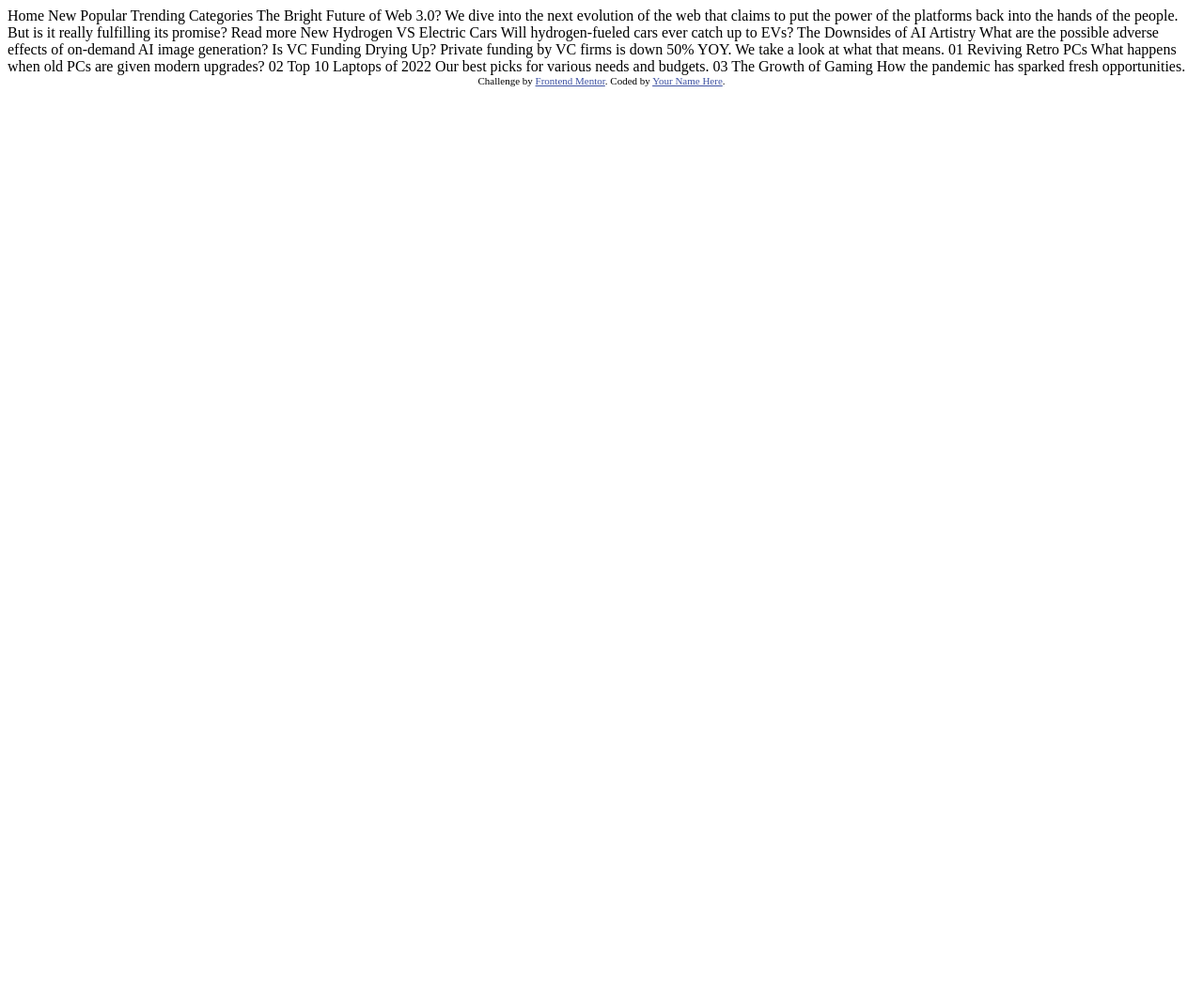
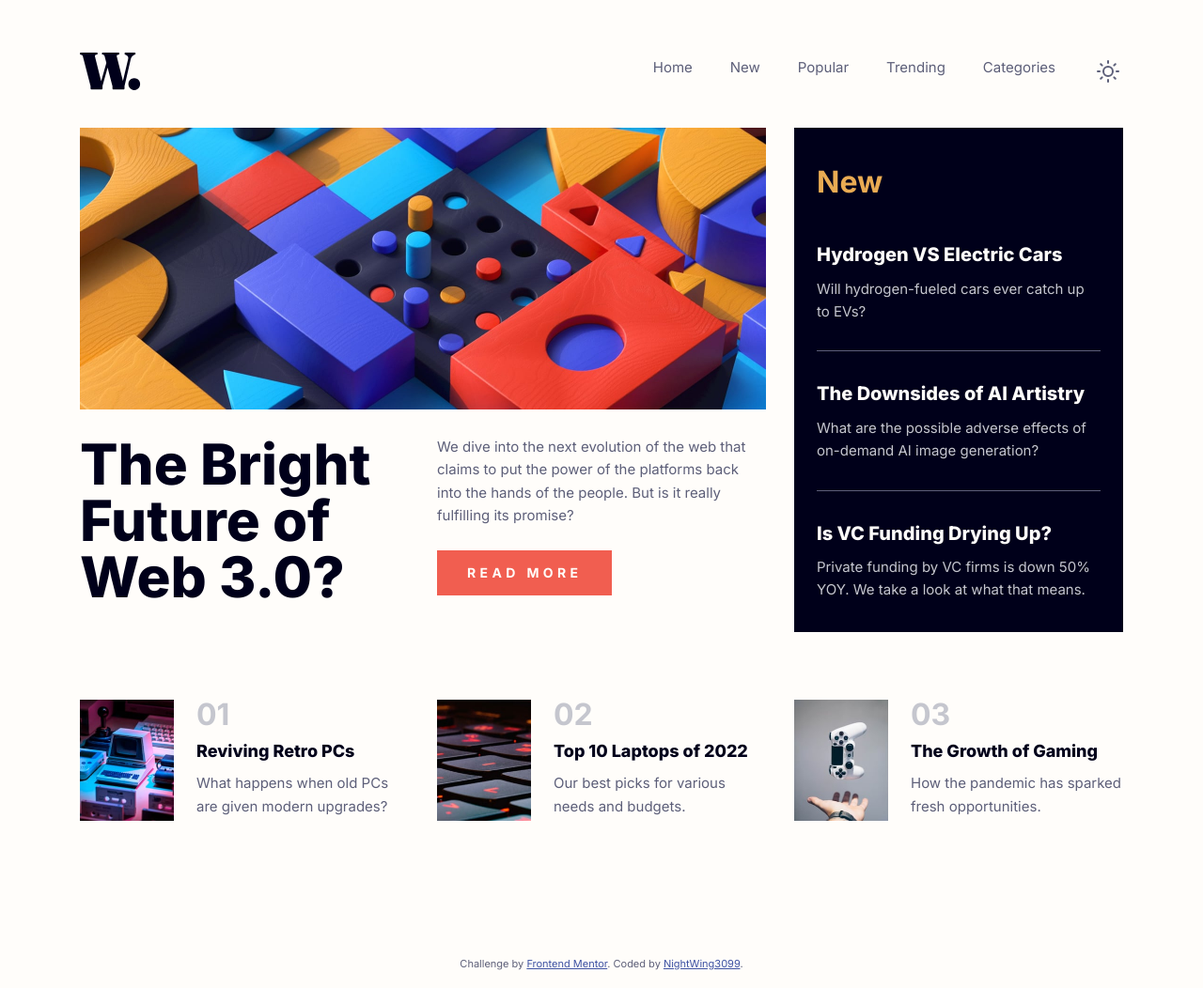
Before and after one commit to NightWing3099/news-page, a plain HTML site: page index.html in a window 1280 px wide. Shown: the whole page at 94% size. Before the commit the page ends 800 px from the top, so only its background shows below. Drawn offline with Linux system fonts and the light colour scheme.

Commit message:
making additions to the read me file on the page

```diff
--- a/index.html
+++ b/index.html
@@ -2,59 +2,128 @@
 <html lang="en">
 <head>
   <meta charset="UTF-8">
-  <meta name="viewport" content="width=device-width, initial-scale=1.0"> <!-- displays site properly based on user's device -->
-
+  <meta name="viewport" content="width=device-width, initial-scale=1.0">
   <link rel="icon" type="image/png" sizes="32x32" href="./assets/images/favicon-32x32.png">
-
   <title>Frontend Mentor | News homepage</title>
-
-  <!-- Feel free to remove these styles or customise in your own stylesheet 👍 -->
-  <style>
-    .attribution { font-size: 0.6875rem; text-align: center; }
-    .attribution a { color: hsl(228, 45%, 44%); }
-  </style>
+  <link rel="preconnect" href="https://fonts.googleapis.com">
+  <link rel="preconnect" href="https://fonts.gstatic.com" crossorigin>
+  <link href="https://fonts.googleapis.com/css2?family=Inter:wght@400;700;800&display=swap" rel="stylesheet">
+  <link rel="stylesheet" href="styles.css">
 </head>
 <body>
+  <div class="overlay" id="overlay"></div>
 
-  Home
-  New
-  Popular
-  Trending
-  Categories
+  <header class="header">
+    <div class="container">
+      <a href="#" class="logo" aria-label="Homepage">
+        <img src="./assets/images/logo.svg" alt="W." width="65" height="40">
+      </a>
+      <button class="nav-toggle" id="navToggle" aria-label="Open menu" aria-expanded="false">
+        <img src="./assets/images/icon-menu.svg" alt="" width="40" height="17">
+      </button>
+      <nav class="nav" id="nav" aria-label="Main navigation">
+        <button class="nav-close" id="navClose" aria-label="Close menu">
+          <img src="./assets/images/icon-menu-close.svg" alt="" width="32" height="31">
+        </button>
+        <ul class="nav-list">
+          <li><a href="#" class="nav-link">Home</a></li>
+          <li><a href="#" class="nav-link">New</a></li>
+          <li><a href="#" class="nav-link">Popular</a></li>
+          <li><a href="#" class="nav-link">Trending</a></li>
+          <li><a href="#" class="nav-link">Categories</a></li>
+          <li class="nav-item-theme">
+            <button class="nav-theme-toggle" id="themeToggle" aria-label="Toggle dark mode">
+              <svg class="theme-icon sun-icon" width="24" height="24" viewBox="0 0 24 24" fill="none" stroke="currentColor" stroke-width="2" stroke-linecap="round" stroke-linejoin="round">
+                <circle cx="12" cy="12" r="5"></circle>
+                <line x1="12" y1="1" x2="12" y2="3"></line>
+                <line x1="12" y1="21" x2="12" y2="23"></line>
+                <line x1="4.22" y1="4.22" x2="5.64" y2="5.64"></line>
+                <line x1="18.36" y1="18.36" x2="19.78" y2="19.78"></line>
+                <line x1="1" y1="12" x2="3" y2="12"></line>
+                <line x1="21" y1="12" x2="23" y2="12"></line>
+                <line x1="4.22" y1="19.78" x2="5.64" y2="18.36"></line>
+                <line x1="18.36" y1="5.64" x2="19.78" y2="4.22"></line>
+              </svg>
+              <svg class="theme-icon moon-icon" width="24" height="24" viewBox="0 0 24 24" fill="none" stroke="currentColor" stroke-width="2" stroke-linecap="round" stroke-linejoin="round">
+                <path d="M21 12.79A9 9 0 1 1 11.21 3 7 7 0 0 0 21 12.79z"></path>
+              </svg>
+            </button>
+          </li>
+        </ul>
+      </nav>
+    </div>
+  </header>
 
-  The Bright Future of Web 3.0?
+  <main>
+    <div class="container">
+      <section class="hero">
+        <div class="hero-main">
+          <picture>
+            <source media="(min-width: 768px)" srcset="./assets/images/image-web-3-desktop.jpg">
+            <img src="./assets/images/image-web-3-mobile.jpg" alt="Abstract geometric shapes in vibrant colors" class="hero-image">
+          </picture>
+          <div class="hero-content">
+            <h1 class="hero-title">The Bright Future of Web 3.0?</h1>
+            <div class="hero-text">
+              <p>We dive into the next evolution of the web that claims to put the power of the platforms back into the hands of the people. But is it really fulfilling its promise?</p>
+              <a href="#" class="btn">Read more</a>
+            </div>
+          </div>
+        </div>
 
-  We dive into the next evolution of the web that claims to put the power of the platforms back into the hands of the people.
-  But is it really fulfilling its promise?
+        <aside class="hero-sidebar">
+          <h2 class="sidebar-title">New</h2>
+          <article class="sidebar-article">
+            <h3><a href="#" class="sidebar-article-title">Hydrogen VS Electric Cars</a></h3>
+            <p>Will hydrogen-fueled cars ever catch up to EVs?</p>
+          </article>
+          <hr class="sidebar-divider">
+          <article class="sidebar-article">
+            <h3><a href="#" class="sidebar-article-title">The Downsides of AI Artistry</a></h3>
+            <p>What are the possible adverse effects of on-demand AI image generation?</p>
+          </article>
+          <hr class="sidebar-divider">
+          <article class="sidebar-article">
+            <h3><a href="#" class="sidebar-article-title">Is VC Funding Drying Up?</a></h3>
+            <p>Private funding by VC firms is down 50% YOY. We take a look at what that means.</p>
+          </article>
+        </aside>
+      </section>
 
-  Read more
-
-  New
-
-  Hydrogen VS Electric Cars
-  Will hydrogen-fueled cars ever catch up to EVs?
-
-  The Downsides of AI Artistry
-  What are the possible adverse effects of on-demand AI image generation?
-
-  Is VC Funding Drying Up?
-  Private funding by VC firms is down 50% YOY. We take a look at what that means.
-
-  01
-  Reviving Retro PCs
-  What happens when old PCs are given modern upgrades?
-
-  02
-  Top 10 Laptops of 2022
-  Our best picks for various needs and budgets.
-
-  03
-  The Growth of Gaming
-  How the pandemic has sparked fresh opportunities.
+      <section class="top-articles" aria-label="Top articles">
+        <article class="top-article">
+          <img src="./assets/images/image-retro-pcs.jpg" alt="Retro computer with keyboard" width="100" height="129" class="top-article-image">
+          <div class="top-article-content">
+            <span class="top-article-number">01</span>
+            <h3><a href="#" class="top-article-title">Reviving Retro PCs</a></h3>
+            <p>What happens when old PCs are given modern upgrades?</p>
+          </div>
+        </article>
+        <article class="top-article">
+          <img src="./assets/images/image-top-laptops.jpg" alt="Close up of laptop keyboard" width="100" height="129" class="top-article-image">
+          <div class="top-article-content">
+            <span class="top-article-number">02</span>
+            <h3><a href="#" class="top-article-title">Top 10 Laptops of 2022</a></h3>
+            <p>Our best picks for various needs and budgets.</p>
+          </div>
+        </article>
+        <article class="top-article">
+          <img src="./assets/images/image-gaming-growth.jpg" alt="PlayStation controller being held" width="100" height="129" class="top-article-image">
+          <div class="top-article-content">
+            <span class="top-article-number">03</span>
+            <h3><a href="#" class="top-article-title">The Growth of Gaming</a></h3>
+            <p>How the pandemic has sparked fresh opportunities.</p>
+          </div>
+        </article>
+      </section>
+    </div>
+  </main>
 
   <footer class="attribution">
-    Challenge by <a href="https://www.frontendmentor.io?ref=challenge">Frontend Mentor</a>.
-    Coded by <a href="#">Your Name Here</a>.
+    Challenge by <a href="https://www.frontendmentor.io?ref=challenge" target="_blank" rel="noopener">Frontend Mentor</a>.
+    Coded by <a href="https://github.com/NightWing3099">NightWing3099</a>.
   </footer>
+
+  <script src="script.js"></script>
 </body>
 </html>
--- /dev/null
+++ b/script.js
@@ -0,0 +1,58 @@
+document.addEventListener('DOMContentLoaded', function () {
+  const navToggle = document.getElementById('navToggle');
+  const navClose = document.getElementById('navClose');
+  const nav = document.getElementById('nav');
+  const overlay = document.getElementById('overlay');
+  const body = document.body;
+  const navLinks = document.querySelectorAll('.nav-link');
+
+  function openMenu() {
+    nav.classList.add('active');
+    overlay.classList.add('active');
+    body.classList.add('no-scroll');
+    navToggle.setAttribute('aria-expanded', 'true');
+  }
+
+  function closeMenu() {
+    nav.classList.remove('active');
+    overlay.classList.remove('active');
+    body.classList.remove('no-scroll');
+    navToggle.setAttribute('aria-expanded', 'false');
+  }
+
+  navToggle.addEventListener('click', openMenu);
+  navClose.addEventListener('click', closeMenu);
+  overlay.addEventListener('click', closeMenu);
+
+  // Close menu on Escape key
+  document.addEventListener('keydown', function (e) {
+    if (e.key === 'Escape' && nav.classList.contains('active')) {
+      closeMenu();
+    }
+  });
+
+  // Close menu when a nav link is clicked (for single-page navigation)
+  navLinks.forEach(function (link) {
+    link.addEventListener('click', closeMenu);
+  });
+
+  // ============================================
+  // Dark Mode Toggle
+  // ============================================
+  const themeToggle = document.getElementById('themeToggle');
+  const html = document.documentElement;
+
+  // Check for saved theme preference
+  const savedTheme = localStorage.getItem('theme');
+  if (savedTheme) {
+    html.setAttribute('data-theme', savedTheme);
+  }
+
+  themeToggle.addEventListener('click', function () {
+    const currentTheme = html.getAttribute('data-theme');
+    const newTheme = currentTheme === 'dark' ? 'light' : 'dark';
+
+    html.setAttribute('data-theme', newTheme);
+    localStorage.setItem('theme', newTheme);
+  });
+});
--- /dev/null
+++ b/styles.css
@@ -0,0 +1,514 @@
+/* ============================================
+   CSS Custom Properties
+   ============================================ */
+:root {
+  /* Primary Colors */
+  --clr-soft-orange: hsl(35, 77%, 62%);
+  --clr-soft-red: hsl(5, 85%, 63%);
+
+  /* Neutral Colors */
+  --clr-off-white: hsl(36, 100%, 99%);
+  --clr-grayish-blue: hsl(233, 8%, 79%);
+  --clr-dark-grayish-blue: hsl(236, 13%, 42%);
+  --clr-very-dark-blue: hsl(240, 100%, 5%);
+
+  /* Typography */
+  --ff-primary: 'Inter', sans-serif;
+  --fw-regular: 400;
+  --fw-bold: 700;
+  --fw-extra-bold: 800;
+  --fs-body: 0.9375rem; /* 15px */
+
+  /* Layout */
+  --max-width: 1110px;
+  --container-padding: 1rem;
+
+  /* Background / Text */
+  --clr-bg: var(--clr-off-white);
+  --clr-text: var(--clr-dark-grayish-blue);
+  --clr-heading: var(--clr-very-dark-blue);
+}
+
+/* Dark theme variables */
+[data-theme="dark"] {
+  --clr-bg: hsl(240, 15%, 8%);
+  --clr-text: hsl(233, 8%, 65%);
+  --clr-heading: hsl(36, 100%, 99%);
+}
+
+/* ============================================
+   Reset & Base Styles
+   ============================================ */
+*,
+*::before,
+*::after {
+  box-sizing: border-box;
+  margin: 0;
+  padding: 0;
+}
+
+html {
+  scroll-behavior: smooth;
+}
+
+body {
+  font-family: var(--ff-primary);
+  font-size: var(--fs-body);
+  font-weight: var(--fw-regular);
+  color: var(--clr-text);
+  background-color: var(--clr-bg);
+  line-height: 1.625;
+  min-height: 100vh;
+  overflow-x: hidden;
+  transition: background-color 0.3s ease, color 0.3s ease;
+}
+
+img {
+  display: block;
+  max-width: 100%;
+  height: auto;
+}
+
+a {
+  text-decoration: none;
+  color: inherit;
+}
+
+ul {
+  list-style: none;
+}
+
+/* ============================================
+   Container
+   ============================================ */
+.container {
+  max-width: var(--max-width);
+  margin-inline: auto;
+  padding-inline: var(--container-padding);
+}
+
+/* ============================================
+   Header / Navigation
+   ============================================ */
+.header {
+  padding-block: 1.75rem 1.5rem;
+}
+
+.header .container {
+  display: flex;
+  align-items: center;
+  justify-content: space-between;
+}
+
+.logo {
+  display: flex;
+  align-items: center;
+}
+
+/* Logo SVG in dark mode */
+[data-theme="dark"] .logo img {
+  filter: brightness(0) invert(1);
+}
+
+/* Theme Toggle in Nav */
+.nav-item-theme {
+  display: flex;
+  align-items: center;
+}
+
+.nav-theme-toggle {
+  display: flex;
+  align-items: center;
+  justify-content: center;
+  background: none;
+  border: none;
+  cursor: pointer;
+  padding: 0.25rem;
+  color: var(--clr-text);
+  transition: color 0.2s ease;
+}
+
+.nav-theme-toggle:hover {
+  color: var(--clr-soft-red);
+}
+
+[data-theme="dark"] .nav-theme-toggle {
+  color: var(--clr-grayish-blue);
+}
+
+.theme-icon {
+  display: none;
+}
+
+.sun-icon {
+  display: block;
+}
+
+.moon-icon {
+  display: none;
+}
+
+[data-theme="dark"] .sun-icon {
+  display: none;
+}
+
+[data-theme="dark"] .moon-icon {
+  display: block;
+}
+
+.nav-toggle {
+  display: none;
+  background: none;
+  border: none;
+  cursor: pointer;
+  padding: 0;
+  z-index: 100;
+}
+
+.nav-close {
+  display: none;
+  background: none;
+  border: none;
+  cursor: pointer;
+  position: absolute;
+  top: 1.5rem;
+  right: 1.25rem;
+  padding: 0;
+}
+
+.nav-list {
+  display: flex;
+  gap: 2.5rem;
+}
+
+.nav-link {
+  font-size: var(--fs-body);
+  color: var(--clr-text);
+  transition: color 0.2s ease;
+}
+
+.nav-link:hover,
+.nav-link:focus-visible {
+  color: var(--clr-soft-red);
+}
+
+/* Overlay for mobile menu */
+.overlay {
+  position: fixed;
+  inset: 0;
+  background-color: rgba(0, 0, 0, 0.5);
+  z-index: 50;
+  opacity: 0;
+  visibility: hidden;
+  transition: opacity 0.3s ease, visibility 0.3s ease;
+}
+
+.overlay.active {
+  opacity: 1;
+  visibility: visible;
+}
+
+/* ============================================
+   Hero Section
+   ============================================ */
+.hero {
+  display: grid;
+  grid-template-columns: 1fr;
+  gap: 4rem;
+  padding-bottom: 4.5rem;
+}
+
+.hero-main {
+  display: flex;
+  flex-direction: column;
+  gap: 1.75rem;
+}
+
+.hero-image {
+  width: 100%;
+  object-fit: cover;
+}
+
+.hero-content {
+  display: flex;
+  flex-direction: column;
+  gap: 1rem;
+}
+
+.hero-title {
+  font-size: 2.5rem;
+  font-weight: var(--fw-extra-bold);
+  color: var(--clr-heading);
+  line-height: 1;
+  transition: color 0.3s ease;
+}
+
+.hero-text {
+  display: flex;
+  flex-direction: column;
+  gap: 1.5rem;
+}
+
+.hero-text p {
+  font-size: var(--fs-body);
+  line-height: 1.625;
+}
+
+/* Button */
+.btn {
+  display: inline-block;
+  background-color: var(--clr-soft-red);
+  color: var(--clr-off-white);
+  font-family: var(--ff-primary);
+  font-size: 0.875rem;
+  font-weight: var(--fw-bold);
+  text-transform: uppercase;
+  letter-spacing: 0.3125em;
+  padding: 0.8125rem 2rem;
+  border: none;
+  cursor: pointer;
+  transition: background-color 0.2s ease;
+  align-self: flex-start;
+}
+
+.btn:hover,
+.btn:focus-visible {
+  background-color: var(--clr-heading);
+}
+
+/* ============================================
+   Sidebar (New section)
+   ============================================ */
+.hero-sidebar {
+  background-color: var(--clr-very-dark-blue);
+  padding: 1.5rem 1.25rem;
+}
+
+.sidebar-title {
+  font-size: 2rem;
+  font-weight: var(--fw-bold);
+  color: var(--clr-soft-orange);
+  margin-bottom: 2.1875rem;
+}
+
+.sidebar-article {
+  padding-block: 0;
+}
+
+.sidebar-article-title {
+  display: inline-block;
+  font-size: 1.25rem;
+  font-weight: var(--fw-extra-bold);
+  color: var(--clr-off-white);
+  margin-bottom: 0.5rem;
+  transition: color 0.2s ease;
+}
+
+.sidebar-article-title:hover,
+.sidebar-article-title:focus-visible {
+  color: var(--clr-soft-orange);
+}
+
+.sidebar-article p {
+  font-size: var(--fs-body);
+  color: var(--clr-grayish-blue);
+  line-height: 1.625;
+}
+
+.sidebar-divider {
+  border: none;
+  height: 1px;
+  background-color: var(--clr-dark-grayish-blue);
+  margin-block: 1.8125rem;
+}
+
+/* ============================================
+   Top Articles Section
+   ============================================ */
+.top-articles {
+  display: flex;
+  flex-direction: column;
+  gap: 2rem;
+  padding-bottom: 5rem;
+}
+
+.top-article {
+  display: flex;
+  gap: 1.5rem;
+  align-items: flex-start;
+}
+
+.top-article-image {
+  width: 100px;
+  height: 129px;
+  object-fit: cover;
+  flex-shrink: 0;
+}
+
+.top-article-content {
+  display: flex;
+  flex-direction: column;
+  gap: 0.5rem;
+}
+
+.top-article-number {
+  font-size: 2rem;
+  font-weight: var(--fw-bold);
+  color: var(--clr-grayish-blue);
+  line-height: 1;
+}
+
+.top-article-title {
+  display: inline-block;
+  font-size: 1.125rem;
+  font-weight: var(--fw-extra-bold);
+  color: var(--clr-heading);
+  transition: color 0.2s ease, color 0.3s ease;
+}
+
+.top-article-title:hover,
+.top-article-title:focus-visible {
+  color: var(--clr-soft-red);
+}
+
+.top-article-content p {
+  font-size: var(--fs-body);
+  color: var(--clr-text);
+  transition: color 0.3s ease;
+}
+
+/* ============================================
+   Footer Attribution
+   ============================================ */
+.attribution {
+  font-size: 0.6875rem;
+  text-align: center;
+  padding: 1rem;
+  color: var(--clr-text);
+  transition: color 0.3s ease;
+}
+
+.attribution a {
+  color: hsl(228, 45%, 44%);
+  text-decoration: underline;
+}
+
+.attribution a:hover {
+  text-decoration: none;
+}
+
+/* ============================================
+   Desktop Layout (768px and up)
+   ============================================ */
+@media (min-width: 768px) {
+  .container {
+    --container-padding: 2.5rem;
+  }
+
+  .header {
+    padding-block: 3.5rem 2.5rem;
+  }
+
+  .hero {
+    grid-template-columns: 1fr 1fr 1fr;
+    gap: 1.875rem;
+    padding-bottom: 4.5rem;
+  }
+
+  .hero-main {
+    grid-column: 1 / 3;
+    gap: 1.75rem;
+  }
+
+  .hero-content {
+    flex-direction: row;
+    gap: 1.875rem;
+  }
+
+  .hero-title {
+    font-size: 3.5rem;
+    flex: 1;
+  }
+
+  .hero-text {
+    flex: 1;
+  }
+
+  .hero-sidebar {
+    grid-column: 3 / 4;
+    padding: 2rem 1.5rem;
+  }
+
+  .top-articles {
+    flex-direction: row;
+    gap: 1.875rem;
+    padding-bottom: 8rem;
+  }
+
+  .top-article {
+    flex: 1;
+  }
+}
+
+/* ============================================
+   Mobile Navigation (below 768px)
+   ============================================ */
+@media (max-width: 767px) {
+  .nav-toggle {
+    display: block;
+  }
+
+  .nav {
+    position: fixed;
+    top: 0;
+    right: 0;
+    width: 256px;
+    height: 100vh;
+    background-color: var(--clr-bg);
+    z-index: 100;
+    transform: translateX(100%);
+    transition: transform 0.3s ease, background-color 0.3s ease;
+    padding: 1.5rem;
+  }
+
+  .nav.active {
+    transform: translateX(0);
+  }
+
+  .nav-close {
+    display: block;
+  }
+
+  .nav-list {
+    flex-direction: column;
+    gap: 1.5rem;
+    margin-top: 5.5rem;
+  }
+
+  .nav-link {
+    font-size: 1.125rem;
+    color: var(--clr-heading);
+    transition: color 0.2s ease, color 0.3s ease;
+  }
+
+  body.no-scroll {
+    overflow: hidden;
+  }
+}
+
+/* ============================================
+   Large Desktop (1110px+)
+   ============================================ */
+@media (min-width: 1110px) {
+  .container {
+    --container-padding: 0;
+  }
+
+  .hero-title {
+    font-size: 3.75rem;
+  }
+
+  .hero-sidebar {
+    padding: 2rem 1.5rem;
+  }
+}
```
Also changed, not shown: 1 other file.
